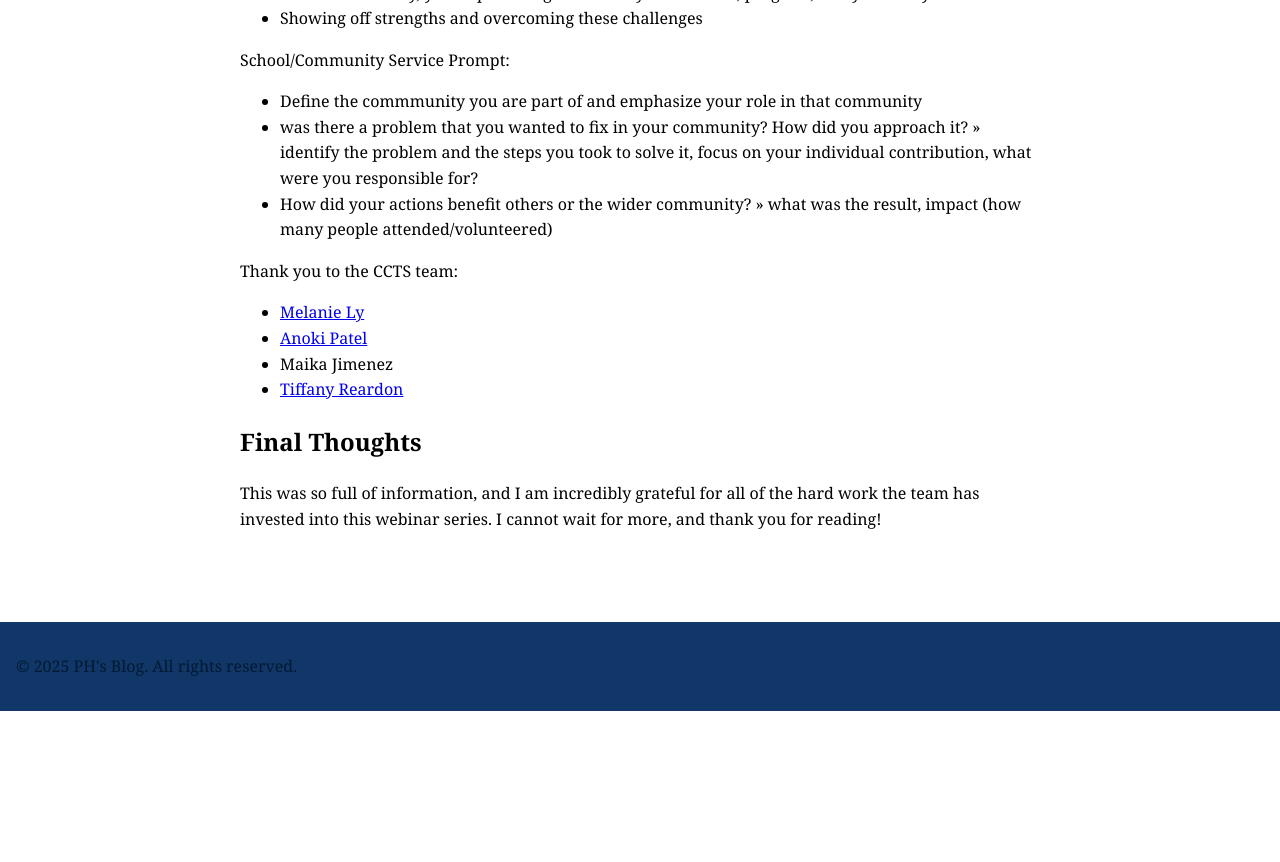
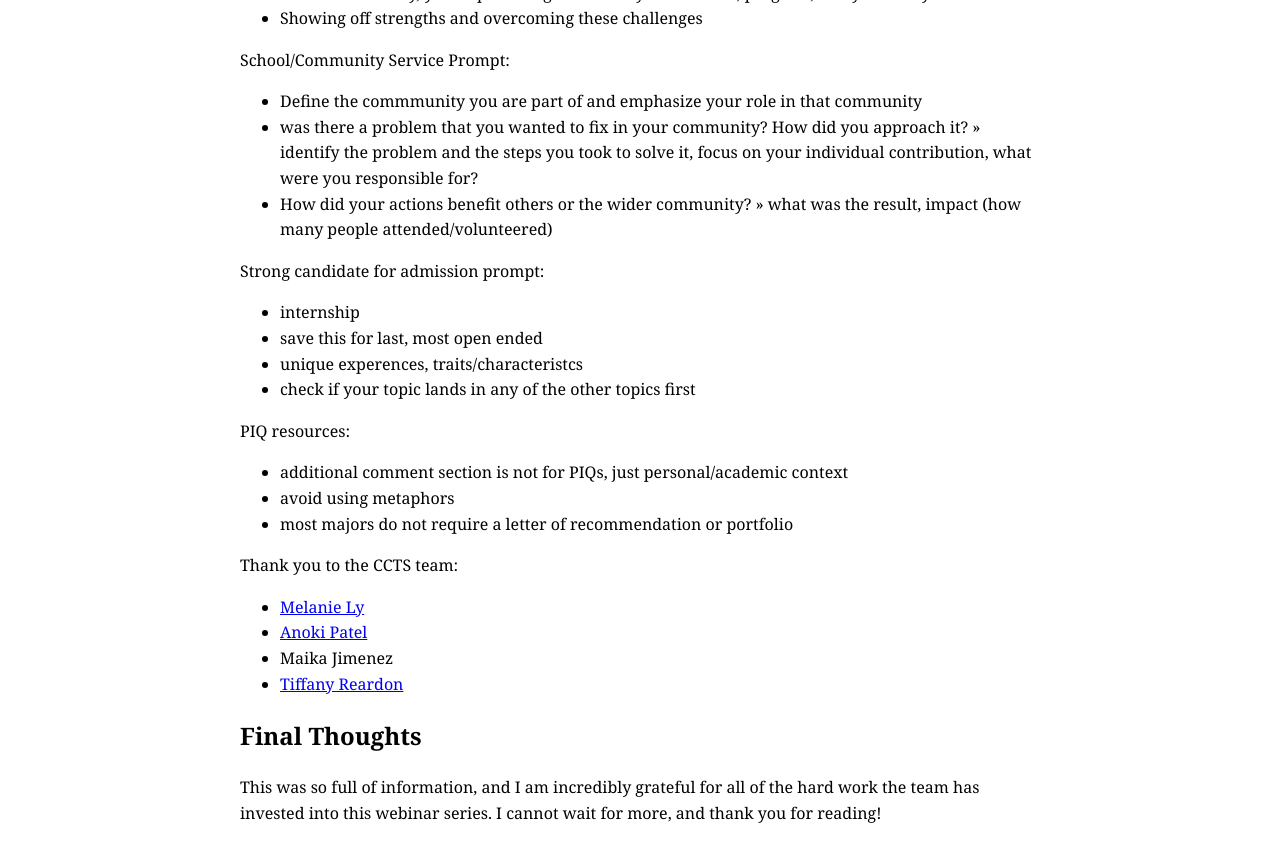
Before and after one commit to CaptainSapphire/PH-s-Blog, a Jekyll site: the page built from _posts/2025-09-09-Transfer-to-Success-Workshop.md, in a window 1280 px wide and 900 px high, scrolled down 2847 px. Shown: the top 862 px of the window. Built offline with Jekyll 4.4.1, drawn with Linux system fonts in a browser that asks for light colours; before the commit the page ends 3558 px from its top, so only the background shows below that.

Commit message:
Update 2025-09-09-Transfer-to-Success-Workshop.md

```diff
--- a/_posts/2025-09-09-Transfer-to-Success-Workshop.md
+++ b/_posts/2025-09-09-Transfer-to-Success-Workshop.md
@@ -78,6 +78,17 @@ School/Community Service Prompt:
 - was there a problem that you wanted to fix in your community? How did you approach it? >> identify the problem and the steps you took to solve it, focus on your individual contribution, what were you responsible for?
 - How did your actions benefit others or the wider community? >> what was the result, impact (how many people attended/volunteered)
 
+Strong candidate for admission prompt:
+- internship
+- save this for last, most open ended
+- unique experences, traits/characteristcs
+- check if your topic lands in any of the other topics first
+
+PIQ resources:
+- additional comment section is not for PIQs, just personal/academic context
+- avoid using metaphors
+- most majors do not require a letter of recommendation or portfolio
+
 Thank you to the CCTS team:
 - [Melanie Ly](https://www.linkedin.com/in/melanie-l-7a1337178/)
 - [Anoki Patel](https://www.linkedin.com/in/anokhi-pats/)
```
